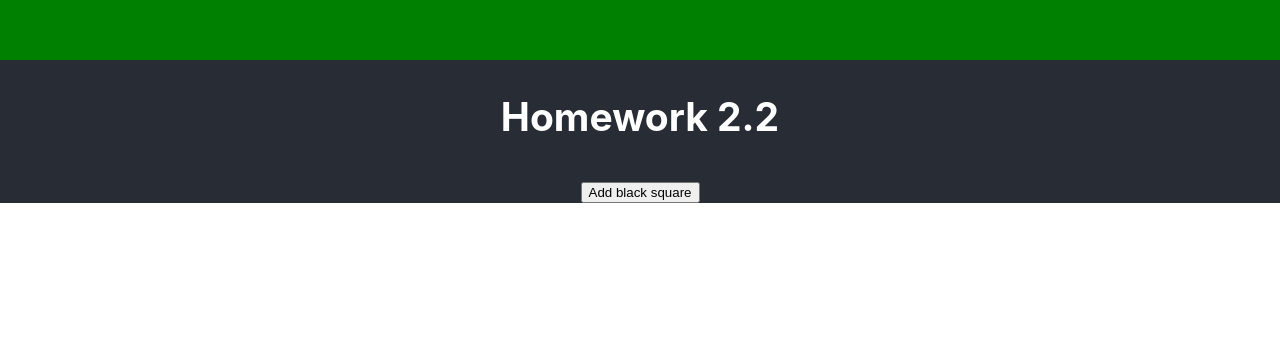
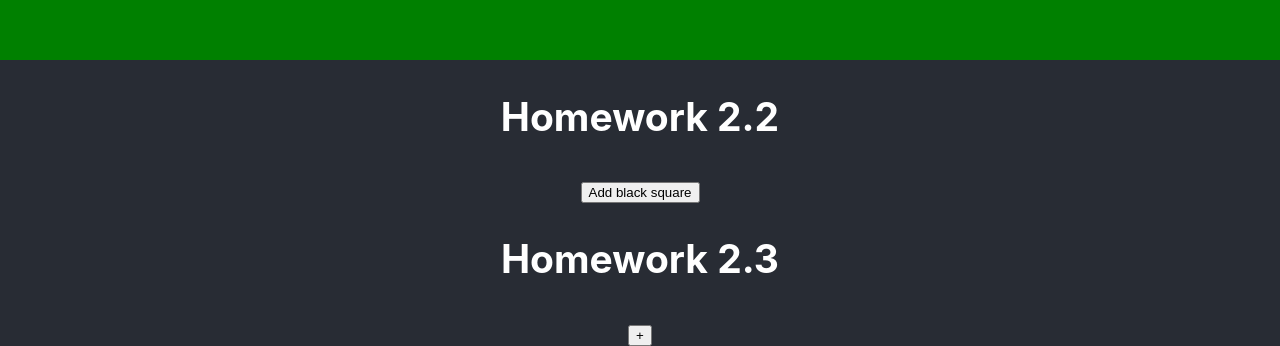
Before and after one commit to marinkus/22-delfinai, a React (Create React App) app in the folder r1/: page / in a window 1280 px wide. Shown: the part 984-1330 px from the top of the page. Before the commit the page ends 1187 px from the top, so only its background shows below. Built offline with nearby package versions, Linux system fonts and the light colour scheme.

Commit message:
HW #2.3 localStorage

```diff
--- a/r1/src/App.jsx
+++ b/r1/src/App.jsx
@@ -1,6 +1,7 @@
 import './App.css';
 import HomeworkState21 from './Components/006/HomeworkState21';
 import HomeworkState22 from './Components/006/HomeworkState22';
+import HomeworkState23 from './Components/006/HomeworkState23';
 
 
 
@@ -11,6 +12,7 @@ function App() {
         <h1>React Class State #2</h1>
         <HomeworkState21></HomeworkState21>
         <HomeworkState22></HomeworkState22>
+        <HomeworkState23></HomeworkState23>
       </header>
     </div>
   );
--- a/r1/src/Components/006/HomeworkState22.jsx
+++ b/r1/src/Components/006/HomeworkState22.jsx
@@ -1,4 +1,4 @@
-/* Sukurti aplikaciją, kuri turi mygtukus add red, add blue ir reset. Paspaudus add red, prisideda raudonas kvadratas, paspaudus add blue - mėlynas ir t.t. Spaudinėjant prisideda vis daygiau kvadratų. Paspaudus reset viskas išsitrina
+/* Sukurti aplikaciją su vienu mygtuku “pridėti”. Paspaudus mygtuką, atsirastų juodas kvadratas su mygtuku “+” ir skaičiumi 0 viduje. Paspaudus kelis kartus mygtuką pridėti atsirastų keli tokie juodi kvadratai, paspaudus 3 - atsirastų 3 ir t.t. Spaudant mygtuką “+” kiekviename iš juodų kvadratų jų viduje esantis skaičius didėtų vienetu (kiekviename kvadrate atskirai).
  */
 
 import { useState } from "react";
--- /dev/null
+++ b/r1/src/Components/006/HomeworkState23.jsx
@@ -0,0 +1,22 @@
+/* Sukurti aplikaciją su vienu mygtuku “+” ir pradiniu skaičiumi 0. Paspaudus mygtuką skaičius didėtų vienetu. Panaudoti localStorage ir padaryti taip, kad skaičiavimai kiekvieną kartą perkrovus puslapį prasidėtų ne nuo 0, o nuo prieš tai buvusio skaičiaus */
+
+import { useLocalStorage } from "./LocalStorage";
+
+function HomeworkState23() {
+
+    const [ number, setNumber ] = useLocalStorage(0);
+    const addNumber = () => setNumber(s => s + 1);
+
+    return (
+        <>
+        <h2>Homework 2.3</h2>
+            <div>
+                {number}
+            <button onClick={addNumber}>+</button>
+            </div>
+        </>
+    )
+
+};
+
+export default HomeworkState23;
--- /dev/null
+++ b/r1/src/Components/006/LocalStorage.jsx
@@ -0,0 +1,21 @@
+import { useState, useEffect } from "react";
+
+function getStorageValue(key, defaultValue) {
+    if (typeof window !== "undefined") {
+      const saved = localStorage.getItem(key);
+      const initial = saved !== null ? JSON.parse(saved) : defaultValue;
+      return initial;
+    }
+  }
+
+export const useLocalStorage = (key, defaultValue) => {
+  const [sign, setValue] = useState(() => {
+    return getStorageValue(key, defaultValue);
+  });
+
+  useEffect(() => {
+    localStorage.setItem(key, JSON.stringify(sign));
+  }, [key, sign]);
+
+  return [sign, setValue];
+};
```
